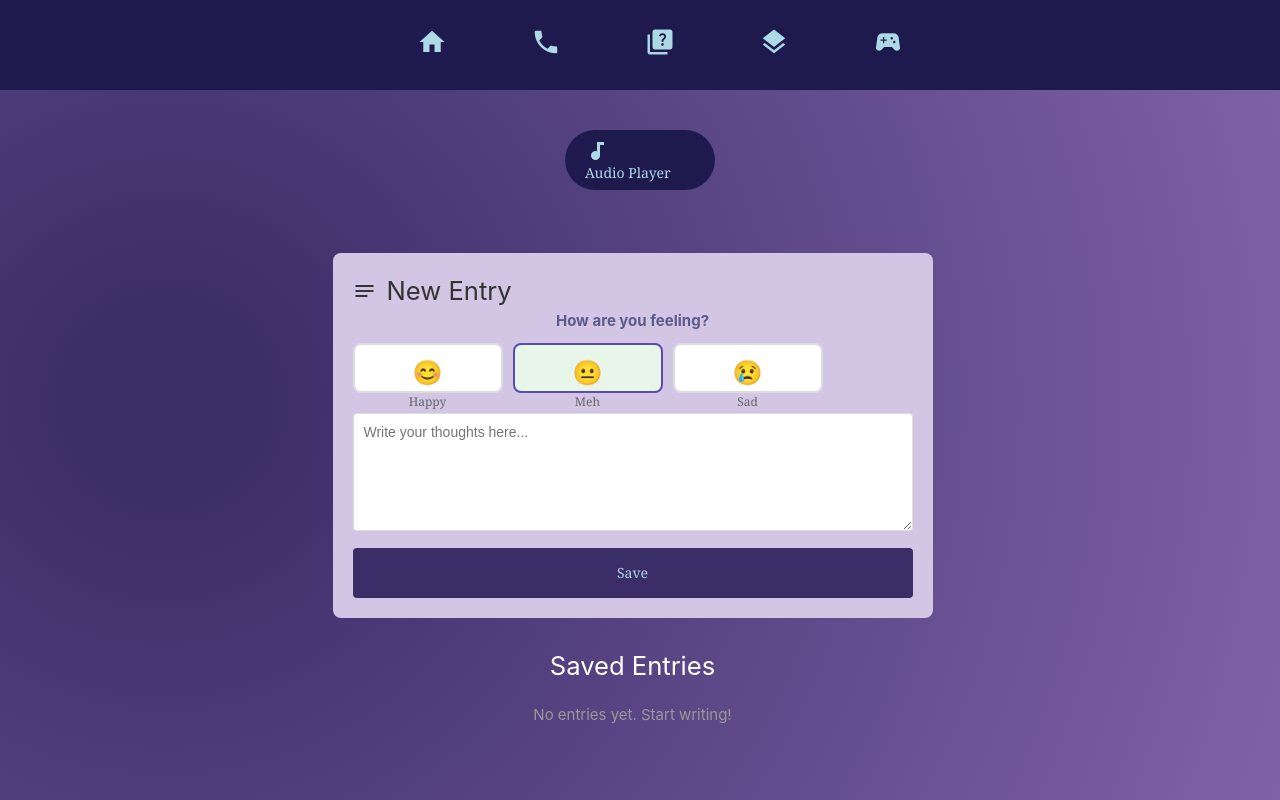
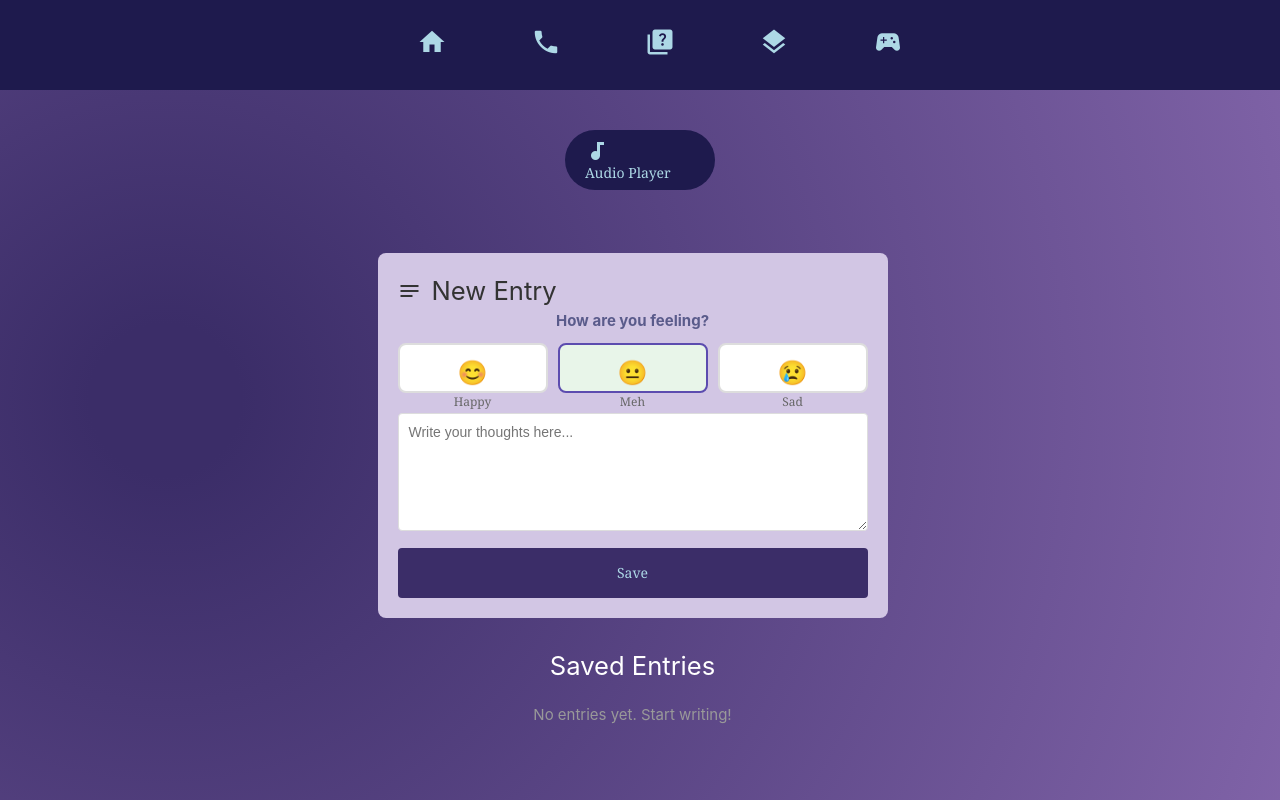
Before and after one commit to Incoming-Storm/doze_vue, a Vue app: page /journal in a window 1280 px wide. Built offline with nearby package versions, Linux system fonts and the light colour scheme; what vue-sound would draw is missing.

Commit message:
journal shrink

```diff
--- a/src/components/JournalPage.vue
+++ b/src/components/JournalPage.vue
@@ -123,12 +123,14 @@ const showAudioPlayer = ref(false);
 }
 
 .entry-form {
-  min-width: 500px;
-  width: 600px;
+  width: fit-content;
+  min-width: 300px;
+  max-width: 50vw;
   background-color: #d2c6e4;
   padding: 20px;
   border-radius: 8px;
-  margin-bottom: 30px;
+  margin: 0 auto 30px;
+  box-sizing: border-box;
 }
 
 .entry-form h2 {
@@ -190,8 +192,8 @@ const showAudioPlayer = ref(false);
 }
 
 textarea {
-  max-width: 900px;
   width: 100%;
+  max-width: 100%;
   padding: 10px;
   font-family: Arial, sans-serif;
   font-size: 14px;
```
